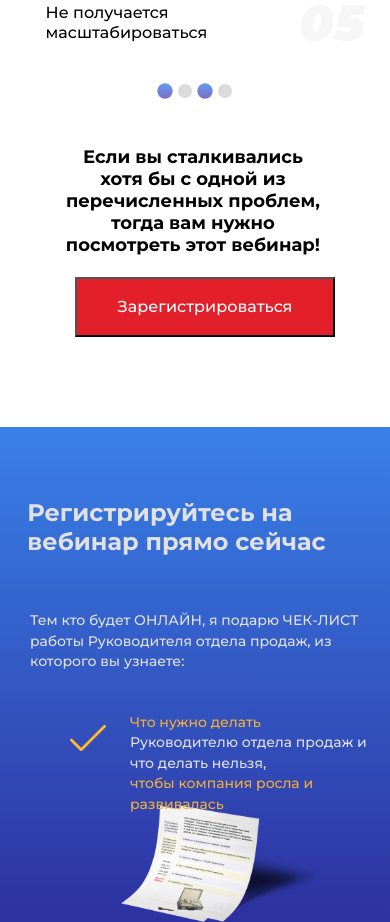
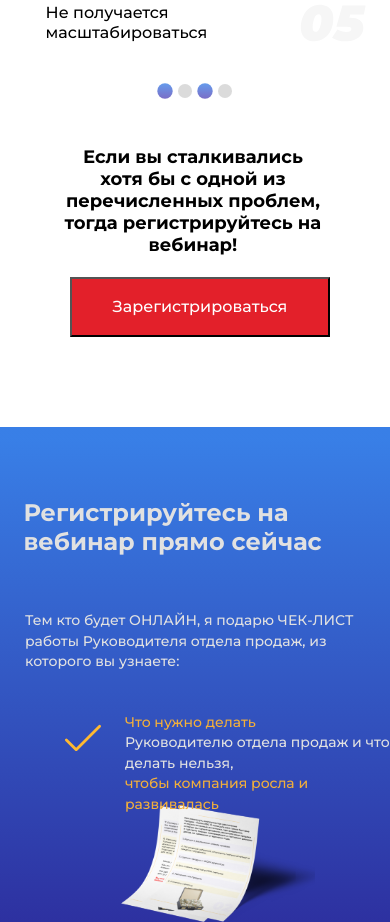
Before and after one commit to SalavatBs/JLSchool, a plain HTML site: page index.html in a window 390 px wide. Shown: the part 1687-2609 px from the top of the page. Drawn offline with nearby package versions, Linux system fonts and the light colour scheme.

Commit message:
Готово

```diff
--- a/index.html
+++ b/index.html
@@ -99,7 +99,7 @@
          </div>
        </div>
      </div>
-<h2 class="fears__subtitle">Если вы сталкивались хотя бы c одной из перечисленных проблем, тогда вам нужно посмотреть этот вебинар!</h2>
+<h2 class="fears__subtitle">Если вы сталкивались хотя бы c одной из перечисленных проблем, тогда регистрируйтесь на вебинар!</h2>
   <form action="#popup">
     <button class="fears__button">Зарегистрироваться</button>
   </form>
--- a/style.css
+++ b/style.css
@@ -914,7 +914,7 @@ display: none;
   font:500 16px/19.5px Montserrat,arial helvetica serif;
   width: 260px;
   height: 60px;
-  margin-left: 75px;
+  margin-left: 70px;
   margin-top: 20px;
   }
   .present-section{
@@ -922,14 +922,14 @@ display: none;
   }
   .present-text__title{
   font:700 24px/29.26px Montserrat,arial helvetica serif;
-  margin-left: 7%;
+  margin-left: 6%;
   padding-top: 71px;
   text-align: left;
   }
   .present-text__description{
   max-width: 330px;
   font:500 14px/20.5px Montserrat,arial helvetica serif;
-  margin-left: 30px;
+  margin-left: 25px;
   }
   .present-text{
     display: flex;
@@ -1475,7 +1475,6 @@ display: none;
 }
 .text__description{
   font:700 16px/19.5px Montserrat,arial helvetica serif;
-  /* width: 253px; */
   margin-left: 0;
   margin-top: 22px;
   background-position-y: 41px;
@@ -1736,13 +1735,10 @@ display: none;
   margin-left: 30px;
 }
 .about-section{
-/* height: 1364px; */
 background: url(img/Background3.png);
 }
 .about__title{
   font:700 24px/29.26px Montserrat,arial helvetica serif;
-  /* width: 100%;
-  height: 29px; */
   padding-top: 70px;
   margin-top: 11px;
   margin-left: 0;
@@ -1784,8 +1780,6 @@ background: url(img/Background3.png);
 }
 .advantages_title{
   font:700 24px/29.26px Montserrat,arial helvetica serif;
-  /* width: 225px;
-  height: 58px; */
   margin-left: 49px;
   padding-top: 51px;
   margin-bottom: 51px;
@@ -1799,31 +1793,23 @@ background: url(img/Background3.png);
 }
 .advantages:nth-child(1){
   background: none;
-  /* width: 100%;
-  height: 132px; */
   background-color: #e9e9e9;
   padding-right: 0;
   margin-right: 0;
 }
 .advantages:nth-child(2){
   background: none;
-  /* width: 100%;
-  height: 132px; */
   background-color: #e9e9e9;
   padding-right: 0;
 }
 .advantages:nth-child(3){
   background: none;
-  /* width: 100%;
-  height: 132px; */
   background-color: #e9e9e9;
   padding-right: 0;
   margin-right: 0;
 }
 .advantages:nth-child(4){
   background: none;
-  /* width: 100%;
-  height: 132px; */
   background-color: #e9e9e9;
   padding-right: 0;
 }
@@ -1862,9 +1848,6 @@ background: url(img/Background3.png);
   margin-top: 30px;
   margin-left: 31px;
 }
-.review-section{
-  /* height: 741px; */
-}
 .review__title{
   font:700 24px/29px Montserrat,arial helvetica serif;
   padding-top: 51px;
```
